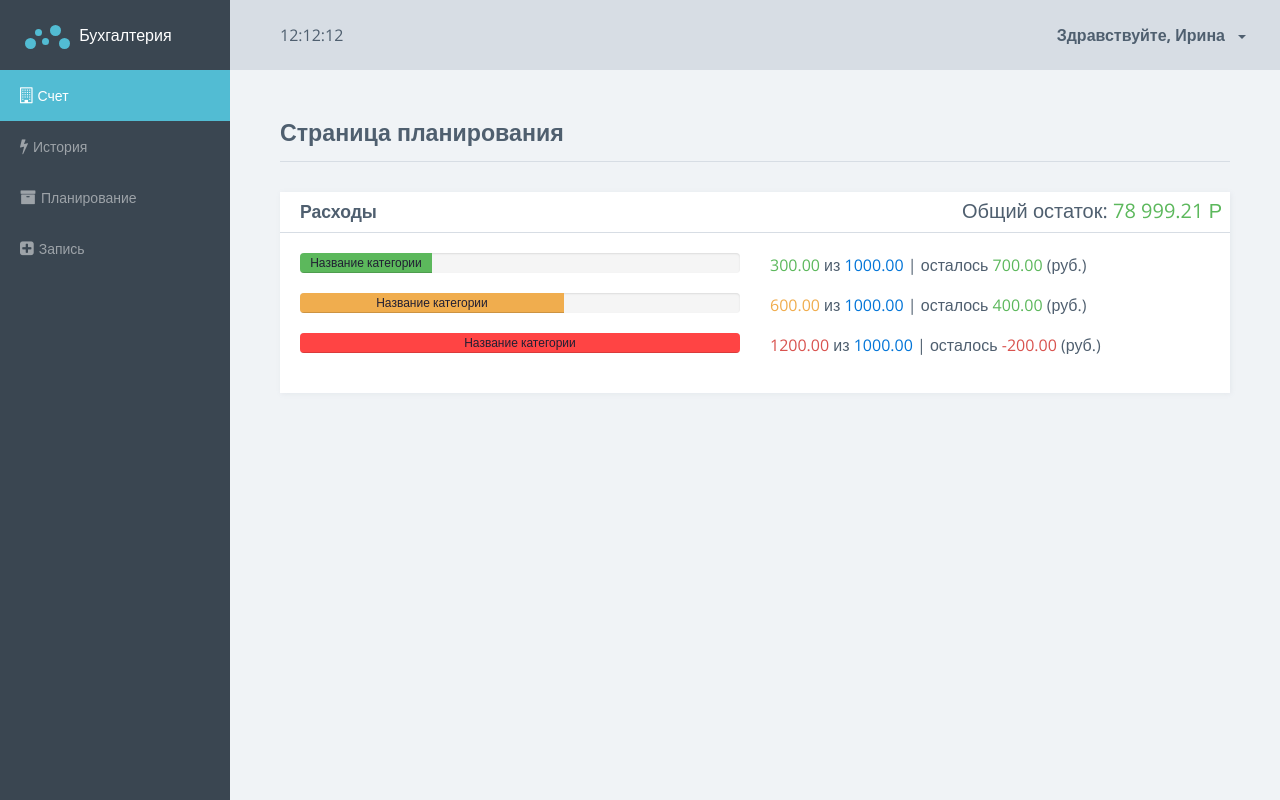
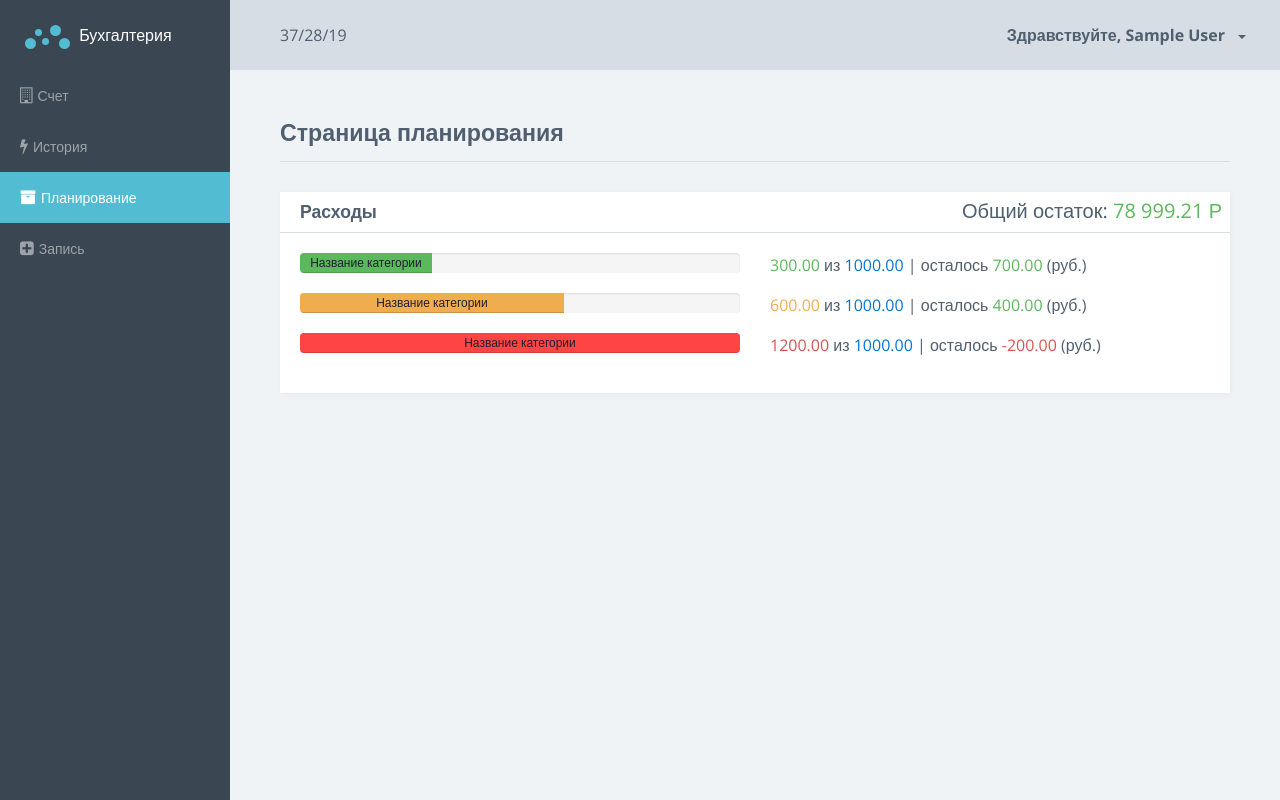
Before and after one commit to Anatooliy/home-money, an Angular app: page /system/planning in a window 1280 px wide. Built offline with nearby package versions, Linux system fonts and the light colour scheme; sample sign-in values are in the browser's storage.

Commit message:
add logic for sidebar and header

```diff
--- a/src/app/auth/login/login.component.ts
+++ b/src/app/auth/login/login.component.ts
@@ -60,7 +60,7 @@
             this.message.text = '';
             window.localStorage.setItem('user', JSON.stringify(user));
             this.authService.login();
-            //TODO: this.router.navigate(['']);
+            this.router.navigate(['/system', 'bill']);
           }
           else{
             this.showMessage({
--- /dev/null
+++ b/src/app/system/shared/components/header/header.component.html
@@ -0,0 +1,25 @@
+<header class="header">
+  <div class="header-block header-block-search">
+      {{ date | date:'mm/dd/yy' }}
+  </div>
+  <div class="header-block header-block-nav">
+      <ul class="nav-profile">
+          <li class="profile dropdown" stsDropdown>
+              <a class="nav-link dropdown-toggle" role="button">
+                  <span class="name">
+                      Здравствуйте, {{ user.name }}
+                  </span>
+              </a>
+              <div class="dropdown-menu profile-dropdown-menu">
+                  <a class="dropdown-item" [routerLink]="['/system', 'records']">
+                    <i class="fa fa-gear icon"></i>Сделать запись
+                  </a>
+                  <div class="dropdown-divider"></div>
+                  <a class="dropdown-item" (click)="onLogout()">
+                    <i class="fa fa-power-off icon"></i>Выйти
+                  </a>
+              </div>
+          </li>
+      </ul>
+  </div>
+</header>
--- /dev/null
+++ b/src/app/system/shared/components/header/header.component.ts
@@ -0,0 +1,30 @@
+import { Component, OnInit } from '@angular/core';
+import { User } from 'src/app/shared/models/user.model';
+import { AuthService } from 'src/app/shared/services/auth.service';
+import { Router } from '@angular/router';
+
+@Component({
+  selector: 'sts-header',
+  templateUrl: './header.component.html',
+  styleUrls: ['./header.component.scss']
+})
+export class HeaderComponent implements OnInit {
+
+  date: Date = new Date();
+  user: User;
+
+  constructor(
+    private authService: AuthService,
+    private router: Router
+  ) { }
+
+  ngOnInit() {
+    this.user = JSON.parse(window.localStorage.getItem('user'));
+  }
+
+  onLogout(){
+    this.authService.logout();
+    this.router.navigate(['/login']);
+  }
+
+}
--- /dev/null
+++ b/src/app/system/shared/components/sidebar/sidebar.component.html
@@ -0,0 +1,32 @@
+<aside class="sidebar">
+  <div class="sidebar-container">
+      <div class="sidebar-header">
+          <div class="brand">
+              <div class="logo">
+                  <span class="l l1"></span>
+                  <span class="l l2"></span>
+                  <span class="l l3"></span>
+                  <span class="l l4"></span>
+                  <span class="l l5"></span>
+              </div>
+              Бухгалтерия
+          </div>
+      </div>
+      <nav class="menu">
+          <ul class="nav metismenu">
+              <li routerLinkActive="active">
+                  <a [routerLink]="['/system', 'bill']"> <i class="fa fa-building-o"></i>Счет</a>
+              </li>
+              <li routerLinkActive="active">
+                  <a [routerLink]="['/system', 'history']"> <i class="fa fa-flash"></i>История</a>
+              </li>
+              <li routerLinkActive="active">
+                  <a [routerLink]="['/system', 'planning']"> <i class="fa fa-archive"></i>Планирование</a>
+              </li>
+              <li routerLinkActive="active">
+                  <a [routerLink]="['/system', 'records']"> <i class="fa fa-plus-square"></i>Запись</a>
+              </li>
+          </ul>
+      </nav>
+  </div>
+</aside>
--- /dev/null
+++ b/src/app/system/shared/components/sidebar/sidebar.component.ts
@@ -0,0 +1,15 @@
+import { Component, OnInit } from '@angular/core';
+
+@Component({
+  selector: 'sts-sidebar',
+  templateUrl: './sidebar.component.html',
+  styleUrls: ['./sidebar.component.scss']
+})
+export class SidebarComponent implements OnInit {
+
+  constructor() { }
+
+  ngOnInit() {
+  }
+
+}
--- /dev/null
+++ b/src/app/system/shared/directives/dropdown.directive.ts
@@ -0,0 +1,12 @@
+import { Directive, HostBinding, HostListener } from "@angular/core";
+
+@Directive({
+    selector: '[stsDropdown]'
+})
+export class DropdownDirective {
+   @HostBinding('class.open') isOpen = false;
+
+   @HostListener('click') onclick(){
+       this.isOpen = !this.isOpen
+   }
+}
--- a/src/app/system/system.component.html
+++ b/src/app/system/system.component.html
@@ -1,61 +1,10 @@
 <div class="main-wrapper">
     <div class="app">
         <!--HEADER-->
-        <header class="header">
-            <div class="header-block header-block-search">
-                12:12:12
-            </div>
-            <div class="header-block header-block-nav">
-                <ul class="nav-profile">
-                    <li class="profile dropdown">
-                        <a class="nav-link dropdown-toggle" href="#" role="button">
-                            <span class="name">
-                                Здравствуйте, Ирина
-                            </span>
-                        </a>
-                        <div class="dropdown-menu profile-dropdown-menu">
-                            <a class="dropdown-item" href="#"> <i class="fa fa-gear icon"></i>Сделать запись</a>
-                            <div class="dropdown-divider"></div>
-                            <a class="dropdown-item" href="#"><i class="fa fa-power-off icon"></i>Выйти</a>
-                        </div>
-                    </li>
-                </ul>
-            </div>
-        </header>
+        <sts-header></sts-header>
         <!--HEADER-->
         <!--SIDEBAR-->
-        <aside class="sidebar">
-            <div class="sidebar-container">
-                <div class="sidebar-header">
-                    <div class="brand">
-                        <div class="logo">
-                            <span class="l l1"></span>
-                            <span class="l l2"></span>
-                            <span class="l l3"></span>
-                            <span class="l l4"></span>
-                            <span class="l l5"></span>
-                        </div>
-                        Бухгалтерия
-                    </div>
-                </div>
-                <nav class="menu">
-                    <ul class="nav metismenu">
-                        <li class="active">
-                            <a href="#"> <i class="fa fa-building-o"></i>Счет</a>
-                        </li>
-                        <li>
-                            <a href="#"> <i class="fa fa-flash"></i>История</a>
-                        </li>
-                        <li>
-                            <a href="#"> <i class="fa fa-archive"></i>Планирование</a>
-                        </li>
-                        <li>
-                            <a href="#"> <i class="fa fa-plus-square"></i>Запись</a>
-                        </li>
-                    </ul>
-                </nav>
-            </div>
-        </aside>
+        <sts-sidebar></sts-sidebar>
         <!--SIDEBAR-->
         <!--CONTENT-->
         <article class="content  dashboard-page">
--- a/src/app/system/system.module.ts
+++ b/src/app/system/system.module.ts
@@ -9,6 +9,9 @@
 import { PlanningPageComponent } from './planning-page/planning-page.component';
 import { RecordsPageComponent } from './records-page/records-page.component';
 import { SystemComponent } from './system.component';
+import { SidebarComponent } from './shared/components/sidebar/sidebar.component';
+import { HeaderComponent } from './shared/components/header/header.component';
+import { DropdownDirective } from './shared/directives/dropdown.directive';
 
 @NgModule({
     imports: [
@@ -21,6 +24,10 @@
         BillPageComponent,
         HistoryPageComponent,
         PlanningPageComponent,
-        RecordsPageComponent]
+        RecordsPageComponent,
+        SidebarComponent,
+        HeaderComponent,
+        DropdownDirective
+    ]
 })
 export class SystemModule {}
```
Also changed, not shown: src/app/system/shared/components/header/header.component.scss (added), src/app/system/shared/components/sidebar/sidebar.component.scss (added).
